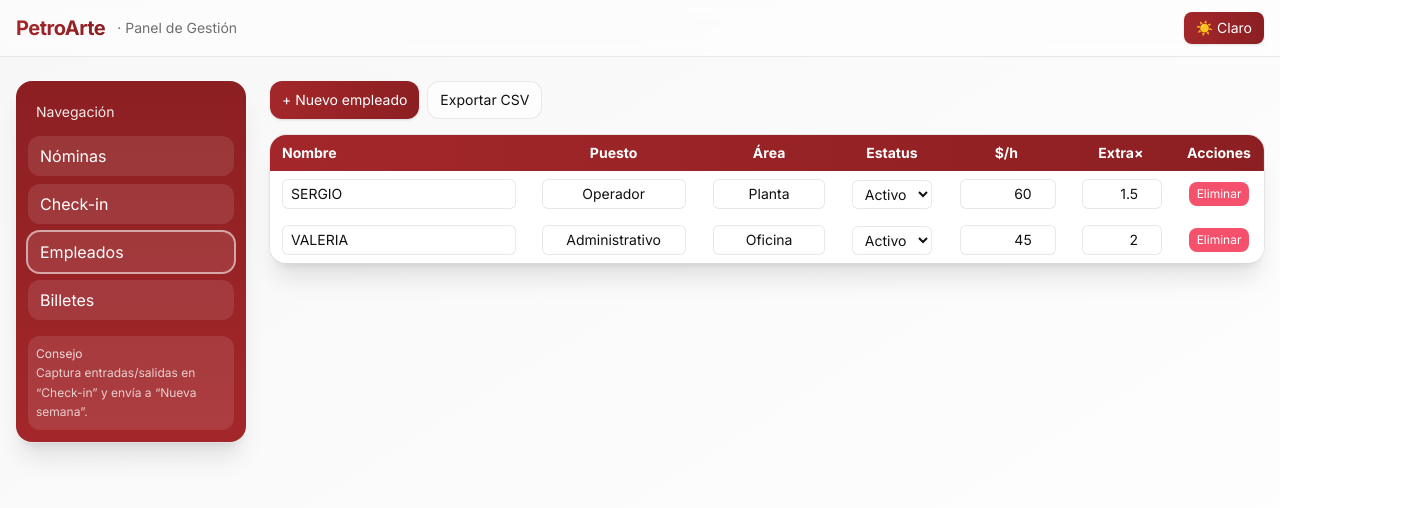
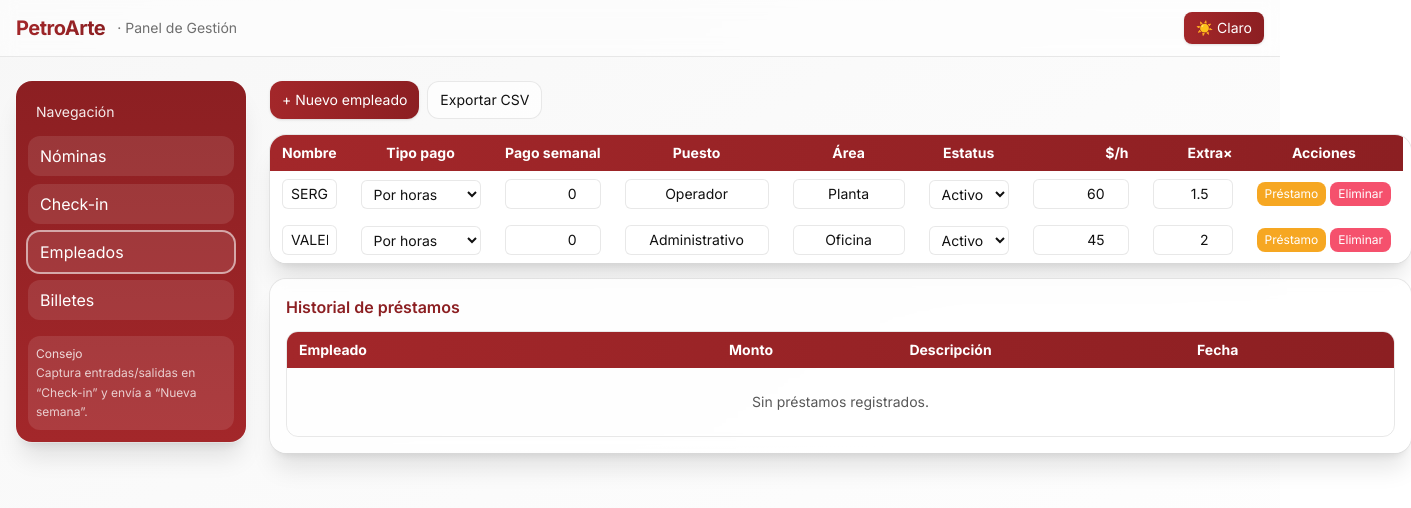
Before and after one commit to Rappu10/nominas-petroarte, a React (Vite) app: page / in a window 1280 px wide. Both pictures are taken after a click on the button "Empleados". Shown: the top 508 px of the page, 1411 px wide, since content can reach past the window. Built offline with nearby package versions, Linux system fonts and the light colour scheme.

Commit message:
Add loan management functionality with local storage support

```diff
--- a/src/App.tsx
+++ b/src/App.tsx
@@ -418,6 +418,43 @@ export default function App() {
       { id: crypto.randomUUID(), nombre: "VALERIA", puesto: "Administrativo", area: "Oficina", estatus: "Activo", tarifa: 45, extraX: 2   },
     ];
   });
+  /* ───── Préstamos ─────────────────────────────────────────────── */
+  type Prestamo = {
+    id: string;
+    empleadoId: string;
+    fechaISO: string;
+    monto: number;
+    descripcion: string;
+  };
+
+  const [prestamos, setPrestamos] = useState<Prestamo[]>(() => {
+    try {
+      const saved = localStorage.getItem("prestamos_v1");
+      if (saved) return JSON.parse(saved);
+    } catch {}
+    return [];
+  });
+
+  useEffect(() => {
+    try {
+      localStorage.setItem("prestamos_v1", JSON.stringify(prestamos));
+    } catch {}
+  }, [prestamos]);
+
+  function agregarPrestamo(empleadoId: string, monto: number, descripcion: string) {
+    const nuevo: Prestamo = {
+      id: crypto.randomUUID(),
+      empleadoId,
+      fechaISO: new Date().toISOString(),
+      monto,
+      descripcion,
+    };
+    setPrestamos((prev) => [nuevo, ...prev]);
+  }
+
+  function eliminarPrestamo(id: string) {
+    setPrestamos((prev) => prev.filter((p) => p.id !== id));
+  }
   useEffect(() => {
     try {
       localStorage.setItem("empleados_v1", JSON.stringify(empleados));
@@ -1341,20 +1378,27 @@ export default function App() {
                 </button>
               </div>
 
-              {/* Tabla empleados */}
-              <div className="overflow-auto rounded-2xl shadow-xl ring-1 ring-petro-line/60 dark:ring-white/10 bg-white/80 dark:bg-white/5 backdrop-blur">
-                <table className="w-full text-sm min-w-[900px]">
+              {/* Tabla empleados con scroll horizontal y clipping correcto */}
+              <div className="rounded-2xl shadow-xl ring-1 ring-petro-line/60 dark:ring-white/10 bg-white/80 dark:bg-white/5 backdrop-blur">
+                {/* capa scroller: hace el scroll y respeta el borde redondeado del padre */}
+                <div className="overflow-x-auto overflow-y-hidden rounded-2xl scrollbar-thin scrollbar-thumb-petro-red/50 scrollbar-track-transparent hover:scrollbar-thumb-petro-red/80 overscroll-x-contain">
+                  {/* min width para evitar que salte el layout; padding derecha para que no muerda el borde */}
+                  <div className="min-w-[1100px] pr-2">
+                    <table className="w-full text-sm">
                       <thead className="sticky top-0">
                         <tr className="bg-gradient-to-r from-petro-red to-petro-redDark text-white">
                           <th className="px-3 py-2 text-left">Nombre</th>
+                          <th className="px-3 py-2">Tipo pago</th>
+                          <th className="px-3 py-2 text-right">Pago semanal</th>
                           <th className="px-3 py-2">Puesto</th>
                           <th className="px-3 py-2">Área</th>
                           <th className="px-3 py-2">Estatus</th>
-                      <th className="px-3 py-2">$/h</th>
-                      <th className="px-3 py-2">Extra×</th>
+                          <th className="px-3 py-2 text-right">$/h</th>
+                          <th className="px-3 py-2 text-right">Extra×</th>
                           <th className="px-3 py-2">Acciones</th>
                         </tr>
                       </thead>
+
                       <tbody>
                         {empleados.map((emp, idx) => (
                           <tr
@@ -1371,6 +1415,37 @@ export default function App() {
                                   )
                                 }
                                 placeholder="Nombre"
+                              />
+                            </td>
+                            <td className="px-3 py-2 text-center">
+                              <select
+                                className="px-2 py-1 rounded-md bg-white/70 dark:bg-white/10 border border-petro-line/60 dark:border-white/10"
+                                value={emp.tipoPago ?? "horas"}
+                                onChange={(e) =>
+                                  setEmpleados((prev) =>
+                                    prev.map((x) =>
+                                      x.id === emp.id ? { ...x, tipoPago: e.target.value } : x
+                                    )
+                                  )
+                                }
+                              >
+                                <option value="horas">Por horas</option>
+                                <option value="semanal">Semanal fijo</option>
+                              </select>
+                            </td>
+
+                            <td className="px-3 py-2 text-right">
+                              <input
+                                type="number"
+                                className="w-24 text-right px-2 py-1 rounded-md bg-white/70 dark:bg-white/10 border border-petro-line/60 dark:border-white/10"
+                                value={emp.pagoSemanal ?? 0}
+                                onChange={(e) =>
+                                  setEmpleados((prev) =>
+                                    prev.map((x) =>
+                                      x.id === emp.id ? { ...x, pagoSemanal: Number(e.target.value) } : x
+                                    )
+                                  )
+                                }
                               />
                             </td>
                             <td className="px-3 py-2 text-center">
@@ -1436,7 +1511,19 @@ export default function App() {
                                 }
                               />
                             </td>
-                        <td className="px-3 py-2 text-center">
+                            <td className="px-3 py-2 text-center whitespace-nowrap">
+                              <button
+                                className="px-2 py-1 rounded-lg bg-amber-500/90 hover:bg-amber-500 text-white text-xs mr-1"
+                                onClick={() => {
+                                  const monto = Number(prompt("Monto del préstamo:", "0"));
+                                  if (!monto || isNaN(monto)) return;
+                                  const descripcion = prompt("Descripción o motivo:", "") || "";
+                                  agregarPrestamo(emp.id, monto, descripcion);
+                                }}
+                              >
+                                Préstamo
+                              </button>
+
                               <button
                                 className="px-2 py-1 rounded-lg bg-rose-500/90 hover:bg-rose-500 text-white text-xs"
                                 onClick={() => setEmpleados((prev) => prev.filter((x) => x.id !== emp.id))}
@@ -1446,15 +1533,67 @@ export default function App() {
                             </td>
                           </tr>
                         ))}
+
                         {empleados.length === 0 && (
                           <tr>
-                        <td colSpan={7} className="px-3 py-6 text-center opacity-70">
+                            <td colSpan={9} className="px-3 py-6 text-center opacity-70">
                               Sin empleados. Agrega uno con “+ Nuevo empleado”.
                             </td>
                           </tr>
                         )}
                       </tbody>
                     </table>
+                  </div>
+                </div>
+              </div>
+
+              {/* HISTORIAL DE PRÉSTAMOS */}
+              <div className="mt-6 rounded-2xl p-4 shadow-xl ring-1 ring-petro-line/60 dark:ring-white/10 bg-white/80 dark:bg-white/5 backdrop-blur">
+                <h3 className="font-semibold mb-3 text-petro-redDark">Historial de préstamos</h3>
+                <div className="overflow-auto rounded-xl border border-petro-line/60 dark:border-white/10">
+                  <table className="w-full text-sm">
+                    <thead>
+                      <tr className="bg-gradient-to-r from-petro-red to-petro-redDark text-white">
+                        <th className="px-3 py-2 text-left">Empleado</th>
+                        <th className="px-3 py-2 text-right">Monto</th>
+                        <th className="px-3 py-2">Descripción</th>
+                        <th className="px-3 py-2">Fecha</th>
+                        <th className="px-3 py-2"></th>
+                      </tr>
+                    </thead>
+                    <tbody>
+                      {prestamos.length === 0 ? (
+                        <tr>
+                          <td colSpan={5} className="px-3 py-6 text-center opacity-70">
+                            Sin préstamos registrados.
+                          </td>
+                        </tr>
+                      ) : (
+                        prestamos.map((p) => {
+                          const emp = empleados.find((e) => e.id === p.empleadoId);
+                          return (
+                            <tr key={p.id} className="even:bg-white/60 dark:even:bg-white/5">
+                              <td className="px-3 py-2">{emp?.nombre ?? "Desconocido"}</td>
+                              <td className="px-3 py-2 text-right">${fmt(p.monto)}</td>
+                              <td className="px-3 py-2">{p.descripcion || "—"}</td>
+                              <td className="px-3 py-2 text-sm opacity-70">
+                                {new Date(p.fechaISO).toLocaleDateString()}
+                              </td>
+                              <td className="px-3 py-2 text-right">
+                                <button
+                                  className="px-2 py-1 rounded-lg bg-rose-500/90 hover:bg-rose-500 text-white text-xs"
+                                  onClick={() => eliminarPrestamo(p.id)}
+                                >
+                                  Eliminar
+                                </button>
+                              </td>
+                            </tr>
+                          );
+                        })
+                      )}
+                    </tbody>
+                  </table>
+                </div>
               </div>
             </div>
           )}
```
Lines whose indentation alone changed are shown as unchanged.
